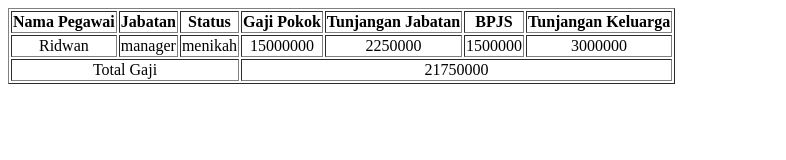
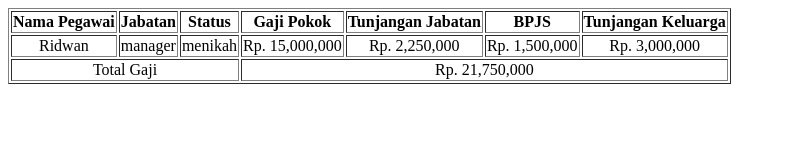
Before and after one commit to jimmywiraarbaa/MSIB-javascript-gaji-pegawai, a plain HTML site: page index.html in a window 1280 px wide. Shown: the whole page, without its empty margins (0-786 px from the left). Drawn offline with Linux system fonts and the light colour scheme.

Commit message:
merapikan dan mempercantik

```diff
--- a/index.html
+++ b/index.html
@@ -73,13 +73,13 @@
         newRow.innerHTML = "<td style='text-align: center;'>" + pegawai.nama + "</td>" +
             "<td style='text-align: center;'>" + pegawai.jabatan + "</td>" +
             "<td style='text-align: center;'>" + pegawai.status + "</td>" +
-            "<td style='text-align: center;'>" + gajiPokok + "</td>" +
-            "<td style='text-align: center;'>" + tunjanganJabatan + "</td>" +
-            "<td style='text-align: center;'>" + bpjs + "</td>" +
-            "<td style='text-align: center;'>" + tunjanganKeluarga + "</td>";
+            "<td style='text-align: center;'>Rp. " + gajiPokok.toLocaleString() + "</td>" +
+            "<td style='text-align: center;'>Rp. " + tunjanganJabatan.toLocaleString() + "</td>" +
+            "<td style='text-align: center;'>Rp. " + bpjs.toLocaleString() + "</td>" +
+            "<td style='text-align: center;'>Rp. " + tunjanganKeluarga.toLocaleString() + "</td>";
 
         // Menambahkan total gaji ke dalam tabel
-        document.getElementById("totalGaji").getElementsByTagName("td")[1].innerHTML = totalGaji;
+        document.getElementById("totalGaji").getElementsByTagName("td")[1].innerHTML = "Rp. " + totalGaji.toLocaleString();
     </script>
 
 </body>
```
